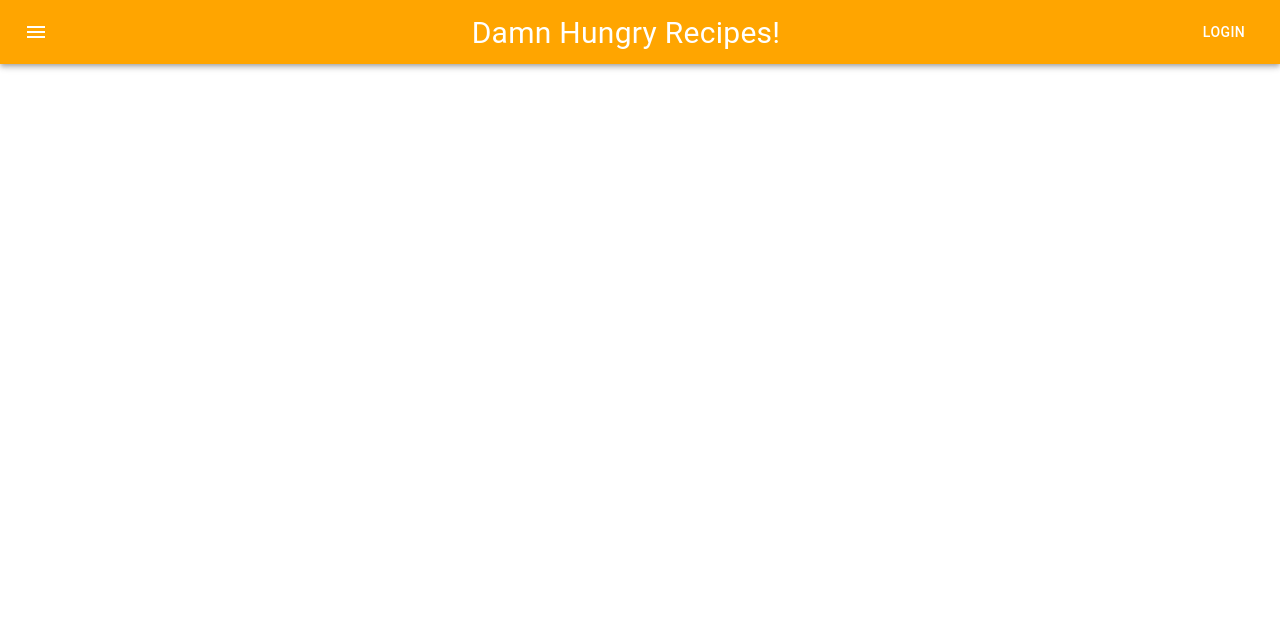
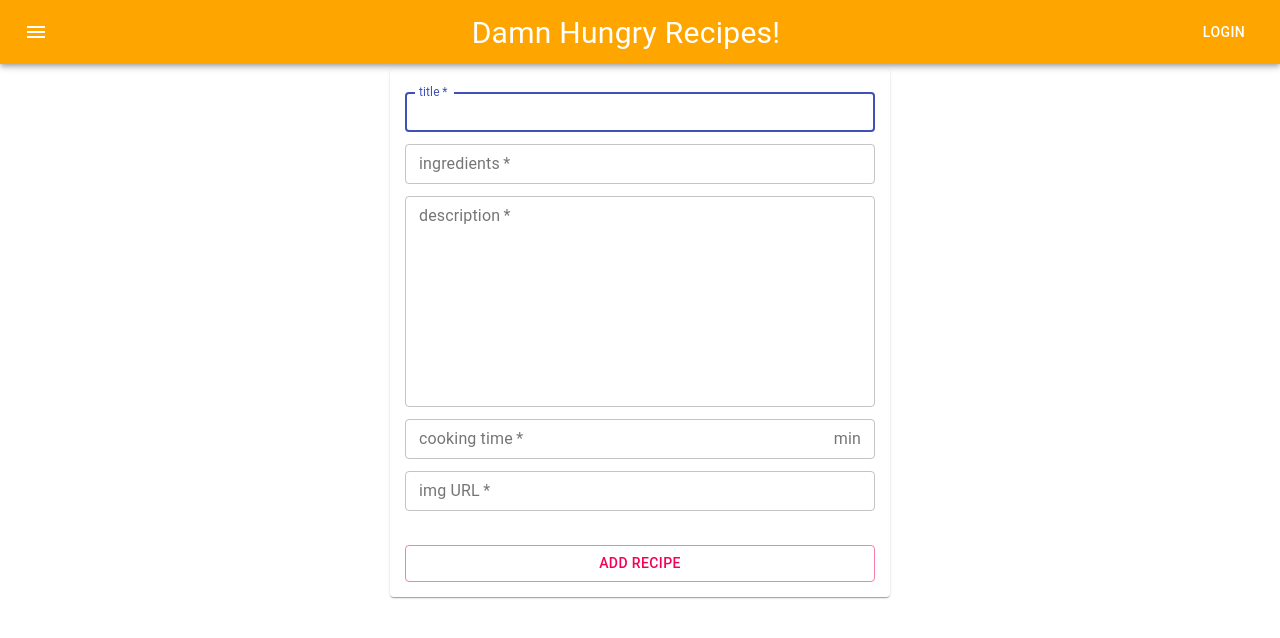
Before and after one commit to NowakDev/damn-hungry, a React (Create React App) app: page /create-recipe in a window 1280 px wide. Shown: the top 638 px of the page. Built offline with nearby package versions, Linux system fonts and the light colour scheme.

Commit message:
create recipe form added, validation to finish

```diff
--- a/src/App.js
+++ b/src/App.js
@@ -2,7 +2,7 @@ import React from 'react'
 import { BrowserRouter, Route, Switch } from 'react-router-dom'
 
 import ListOfRecipes from './containers/listOfRecipes/ListOfRecipes'
-import CreateRecipeForm from './containers/createRecipeForm/CreateRecipeForm'
+import CreateRecipe from './containers/createRecipeForm/CreateRecipe'
 import NavBar from './components/navigation/NavBar'
 
 
@@ -13,7 +13,7 @@ const App = props => {
       <Switch>
         <Route path={'/'} component={ListOfRecipes} exact />
         <Route path={'/damn-hungry-recipes'} component={ListOfRecipes} />
-        <Route path={'/create-recipe-form'} component={CreateRecipeForm} />
+        <Route path={'/create-recipe'} component={CreateRecipe} />
       </Switch>
     </BrowserRouter>
   )
--- a/src/components/buttons/Button.js
+++ b/src/components/buttons/Button.js
@@ -1,10 +1,22 @@
 import React from 'react'
+
+import MUIButton from '@material-ui/core/Button'
+
+const styles = {
+  marginTop: 30
+}
 
 const Button = props => {
   return (
-    <div>
-      Button
-    </div>
+    <MUIButton
+      style={styles}
+      color="secondary"
+      variant='outlined'
+      fullWidth
+      onClick={props.handleOnClick}
+    >
+      add recipe
+    </MUIButton >
   )
 }
 
--- a/src/components/navigation/NavDrawer.js
+++ b/src/components/navigation/NavDrawer.js
@@ -17,7 +17,7 @@ const NavDrawer = props => {
           toggleDrawerStatus={props.toggleDrawerStatus}
         />
         <NavDrawerLink
-          to={'/create-recipe-form'}
+          to={'/create-recipe'}
           label={'Create New Recipe'}
           toggleDrawerStatus={props.toggleDrawerStatus}
         />
--- /dev/null
+++ b/src/containers/createRecipeForm/CookingTimeField.js
@@ -0,0 +1,27 @@
+import React from 'react'
+
+import MUITextField from '@material-ui/core/TextField'
+import InputAdornment from '@material-ui/core/InputAdornment'
+
+const CookingTimeField = (props) => (
+  <MUITextField
+    type="number"
+    variant='outlined'
+    label='cooking time'
+    margin='dense'
+    error={props.error}
+    value={props.cookingTime}
+    onChange={props.handleInputChange}
+    required
+    fullWidth
+    InputProps={{
+      endAdornment: <InputAdornment position="end">min</InputAdornment>,
+    }}
+    inputProps={{
+      min: '0',
+      value: props.cookingTime
+    }}
+  />
+)
+
+export default CookingTimeField
--- /dev/null
+++ b/src/containers/createRecipeForm/CreateRecipe.js
@@ -0,0 +1,140 @@
+import React from 'react'
+
+import CookingTimeField from './CookingTimeField'
+import TextField from './TextField'
+import Paper from '@material-ui/core/Paper'
+
+import Button from '../../components/buttons/Button'
+import { addRecipe } from '../../services/fetchService'
+
+const styles = {
+  formContainer: {
+    margin: '5px auto',
+    display: 'flex',
+    flexDirection: 'column',
+    alignItems: 'center',
+    maxWidth: '500px'
+  },
+  paper: {
+    padding: 15,
+    textAlign: 'center'
+  }
+}
+
+const initialState = {
+  recipe: {
+    author: '',
+    cookingTime: 0,
+    date: '',
+    description: '',
+    imgUrl: '',
+    ingredients: '',
+    title: ''
+  },
+  errors: {
+    cookingTime: false,
+    description: false,
+    imgUrl: false,
+    ingredients: false,
+    title: false
+  }
+}
+
+class CreateRecipe extends React.Component {
+  state = initialState
+
+  clearInputs = () => {
+    this.setState({
+      recipe: initialState.recipe
+    })
+  }
+
+  handleInputChange = (name) => (event) => {
+    const value = event.target.value.trim() ?
+      event.target.value
+      :
+      event.target.value.trim()
+    this.setState({
+      recipe: {
+        ...this.state.recipe,
+        [name]: value
+      }
+    })
+  }
+
+  formValidation = () => {
+    const { cookingTime, description, imgUrl, ingredients, title } = this.state.recipe
+
+    switch (true) {
+      case cookingTime < 10:
+        this.setState({
+          errors: {
+            ...this.state.errors,
+            cookingTime: true
+          }
+        })
+        break
+
+      default:
+        return this.state.recipe
+    }
+  }
+
+  handleOnClick = () => {
+    this.formValidation()
+    const date = Date().substring(0, 24)
+    this.setState({
+      recipe: {
+        ...this.state.recipe,
+        date: date
+      }
+    }, () => {
+      addRecipe(this.state.recipe)
+      this.clearInputs()
+    })
+  }
+
+  render() {
+
+    const { cookingTime, description, imgUrl, ingredients, title } = this.state.recipe
+    return (
+      // bug with cooking time field clearing to fix
+      <div style={styles.formContainer}>
+        <Paper style={styles.paper}>
+          <TextField
+            autoFocus
+            label='title'
+            value={title}
+            handleInputChange={this.handleInputChange('title')}
+          />
+          <TextField
+            label='ingredients'
+            multiline
+            value={ingredients}
+            handleInputChange={this.handleInputChange('ingredients')}
+          />
+          <TextField
+            label='description'
+            rows='10'
+            multiline
+            value={description}
+            handleInputChange={this.handleInputChange('description')}
+          />
+          <CookingTimeField
+            error={this.state.errors.cookingTime}
+            value={cookingTime}
+            handleInputChange={this.handleInputChange('cookingTime')}
+          />
+          <TextField
+            label='img URL'
+            value={imgUrl}
+            handleInputChange={this.handleInputChange('imgUrl')}
+          />
+          <Button handleOnClick={this.handleOnClick} />
+        </Paper>
+      </div>
+    )
+  }
+}
+
+export default CreateRecipe
--- a/src/containers/createRecipeForm/CreateRecipeForm.js
+++ /dev/null
@@ -1,17 +0,0 @@
-import React from 'react'
-
-class CreateRecipeForm extends React.Component {
-  state = {
-
-  }
-
-  render() {
-    return (
-      <div>
-        CreateRecipeForm
-      </div>
-    )
-  }
-}
-
-export default CreateRecipeForm
--- /dev/null
+++ b/src/containers/createRecipeForm/TextField.js
@@ -0,0 +1,24 @@
+import React from 'react'
+
+import MUITextField from '@material-ui/core/TextField'
+
+
+
+const TextField = (props) => (
+  <MUITextField
+    autoFocus={props.autoFocus}
+    type="text"
+    fullWidth
+    margin='dense'
+    error={props.error}
+    rows={props.rows}
+    value={props.value}
+    onChange={props.handleInputChange}
+    variant='outlined'
+    label={props.label}
+    required
+    multiline={props.multiline}
+  />
+)
+
+export default TextField
--- a/src/containers/listOfRecipes/ListOfRecipes.js
+++ b/src/containers/listOfRecipes/ListOfRecipes.js
@@ -14,7 +14,7 @@ const styles = {
     flexWrap: 'wrap',
     justifyContent: 'space-around',
     overflow: 'hidden',
-    marginTop: 5,
+    margin: 5,
   },
   gridList: {
     maxWidth: 1000,
@@ -28,7 +28,7 @@ const styles = {
   div: {
     display: 'flex',
     alignItems: 'center',
-    margin: '6px 0px',
+    margin: '6px auto',
   },
   progress: {
     marginTop: 50
@@ -58,7 +58,7 @@ class ListOfRecipes extends React.Component {
           <GridList cellHeight={180} style={styles.gridList}>
             {this.state.recipes.map(recipe => (
               <GridListTile key={recipe.key} style={styles.recipe} onClick={() => { }}>
-                <img src={recipe.img} alt={recipe.title} />
+                <img src={recipe.img} alt={`img ${recipe.title}`} />
                 <GridListTileBar
                   title={recipe.title}
                   subtitle={
@@ -71,7 +71,7 @@ class ListOfRecipes extends React.Component {
                           style={{ marginRight: 5 }}
                           fontSize='small'
                         />
-                        {recipe.cookingTime} hr
+                        {recipe.cookingTime} min
                       </div>
                     </div>
                   }
```
Also changed, not shown: src/components/listItem/RecipesListItem.js (deleted, +0 -11 lines).
